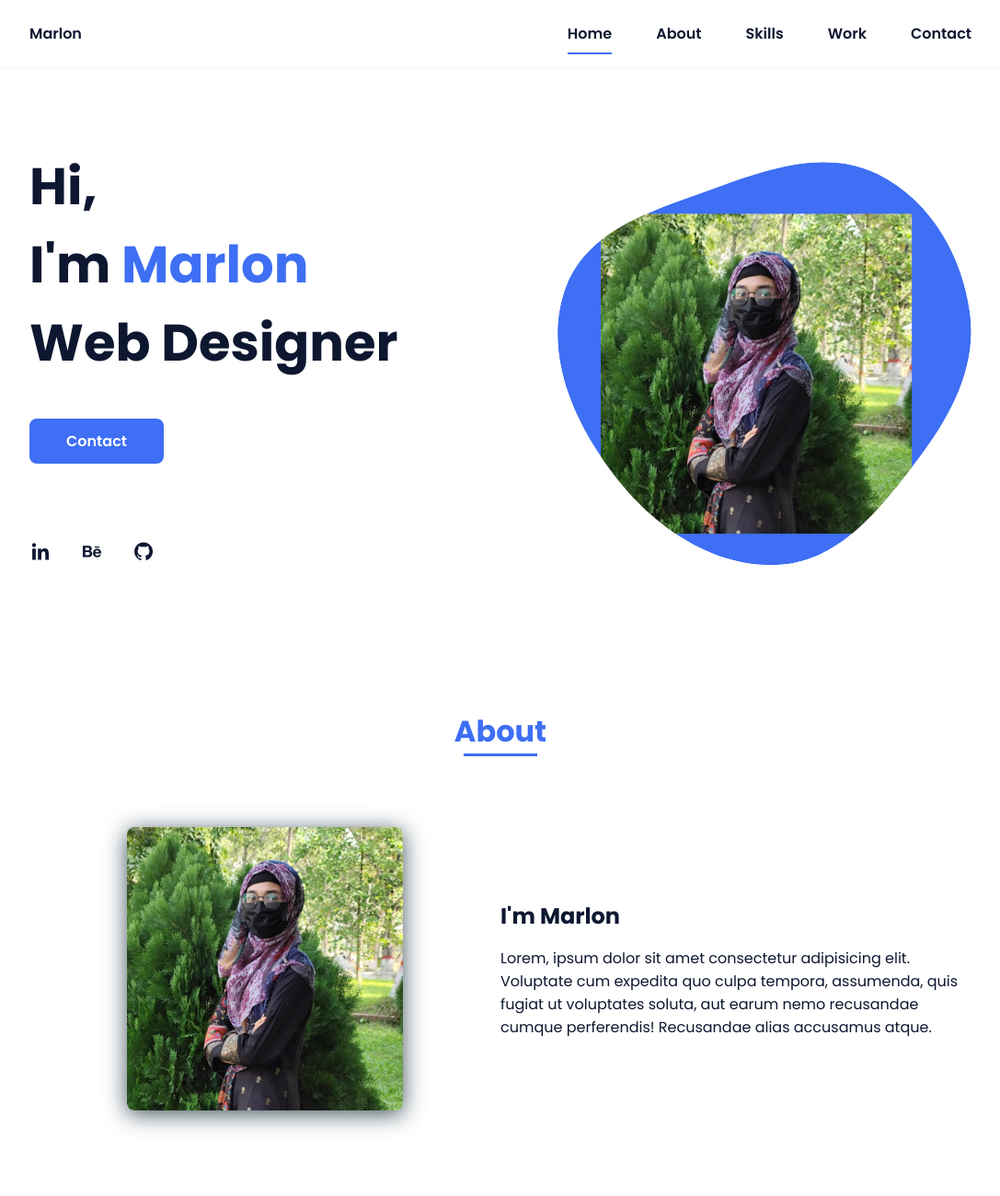
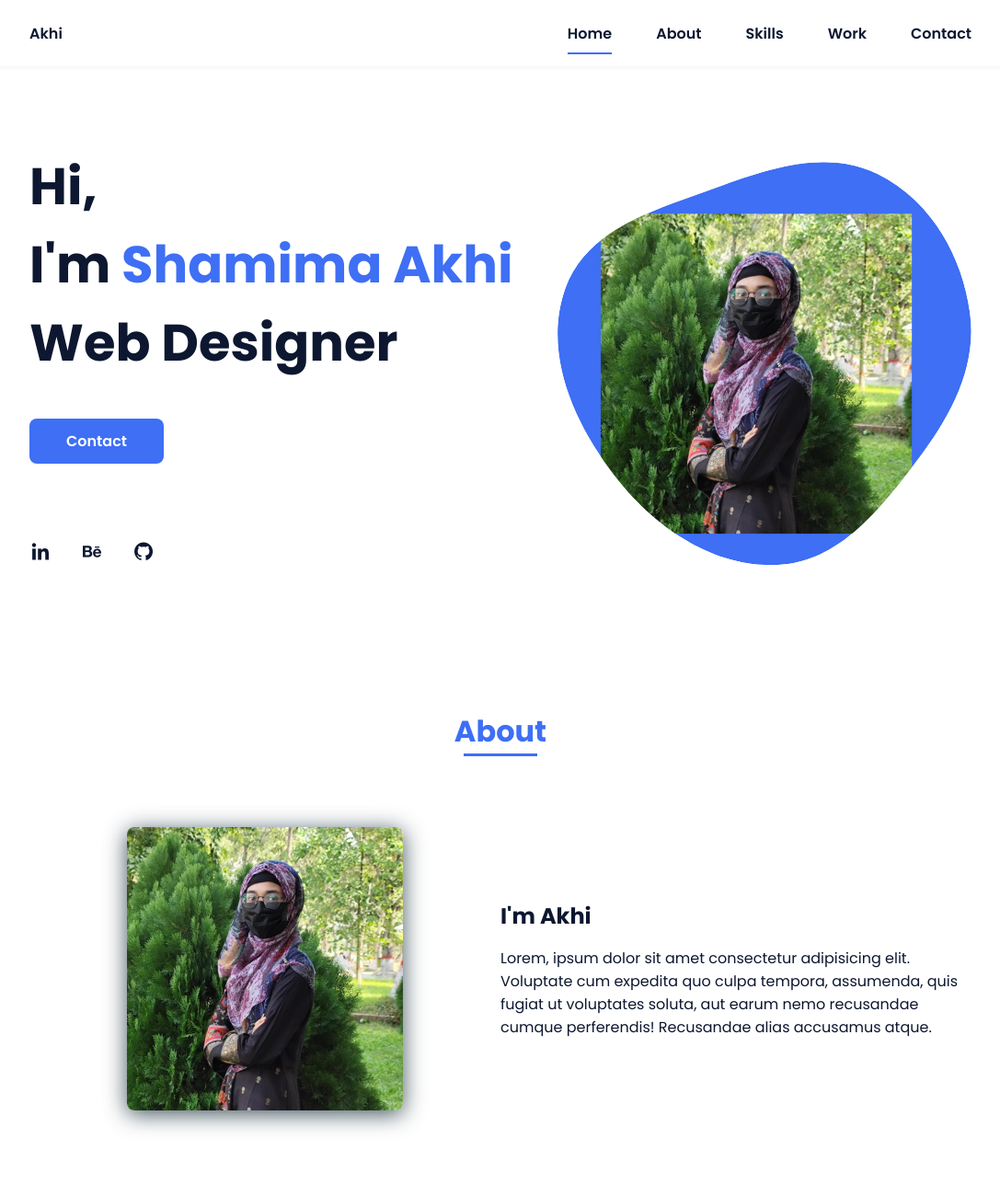
Before and after one commit to akhi736/github.portfolio, a plain HTML site: page index.html in a window 1280 px wide. Shown: the top 1300 px of the page at 92% size, without its empty margins (96-1183 px from the left). Drawn offline with nearby package versions, Linux system fonts and the light colour scheme.

Commit message:
Update index.html

```diff
--- a/index.html
+++ b/index.html
@@ -6,14 +6,14 @@
     <link rel="stylesheet" href="style.css">
     <!-- =====BOX ICONS===== -->
     <link href='https://cdn.jsdelivr.net/npm/boxicons@2.0.5/css/boxicons.min.css' rel='stylesheet'>
-    <title>Portfolio Website - CodeCraftedWeb</title>
+    <title>Portfolio Website</title>
 </head>
 <body>
     <!--===== HEADER =====-->
     <header class="l-header">
         <nav class="nav bd-grid">
             <div>
-                <a href="#" class="nav__logo">Marlon</a>
+                <a href="#" class="nav__logo">Akhi</a>
             </div>
 
             <div class="nav__menu" id="nav-menu">
@@ -36,7 +36,7 @@
         <!--===== HOME =====-->
         <section class="home bd-grid" id="home">
             <div class="home__data">
-                <h1 class="home__title">Hi,<br>I'm <span class="home__title-color">Marlon</span><br>Web Designer</h1>
+                <h1 class="home__title">Hi,<br>I'm <span class="home__title-color">Shamima Akhi</span><br>Web Designer</h1>
 
                 <a href="#" class="button">Contact</a>
             </div>
@@ -66,11 +66,11 @@
 
             <div class="about__container bd-grid">
                 <div class="about__img">
-                    <img src="about.jpg" alt="">
+                    <img src="perfil.png" alt="">
                 </div>
 
                 <div>
-                    <h2 class="about__subtitle">I'm Marlon</h2>
+                    <h2 class="about__subtitle">I'm Akhi</h2>
                     <p class="about__text">Lorem, ipsum dolor sit amet consectetur adipisicing elit. Voluptate cum expedita quo culpa tempora, assumenda, quis fugiat ut voluptates soluta, aut earum nemo recusandae cumque perferendis! Recusandae alias accusamus atque.</p>
                 </div>
             </div>
@@ -186,13 +186,13 @@
 
     <!--===== FOOTER =====-->
     <footer class="footer">
-        <p class="footer__title">Marlon</p>
+        <p class="footer__title">Shamima Akhi</p>
         <div class="footer__social">
             <a href="#" class="footer__icon"><i class='bx bxl-facebook' ></i></a>
             <a href="#" class="footer__icon"><i class='bx bxl-instagram' ></i></a>
             <a href="#" class="footer__icon"><i class='bx bxl-twitter' ></i></a>
         </div>
-        <p class="footer__copy">&#169; CodeCraftedWeb. All rights reserved</p>
+        <p class="footer__copy">&#169; Shamima Akter Akhi All rights reserved</p>
     </footer>
 
 
```
